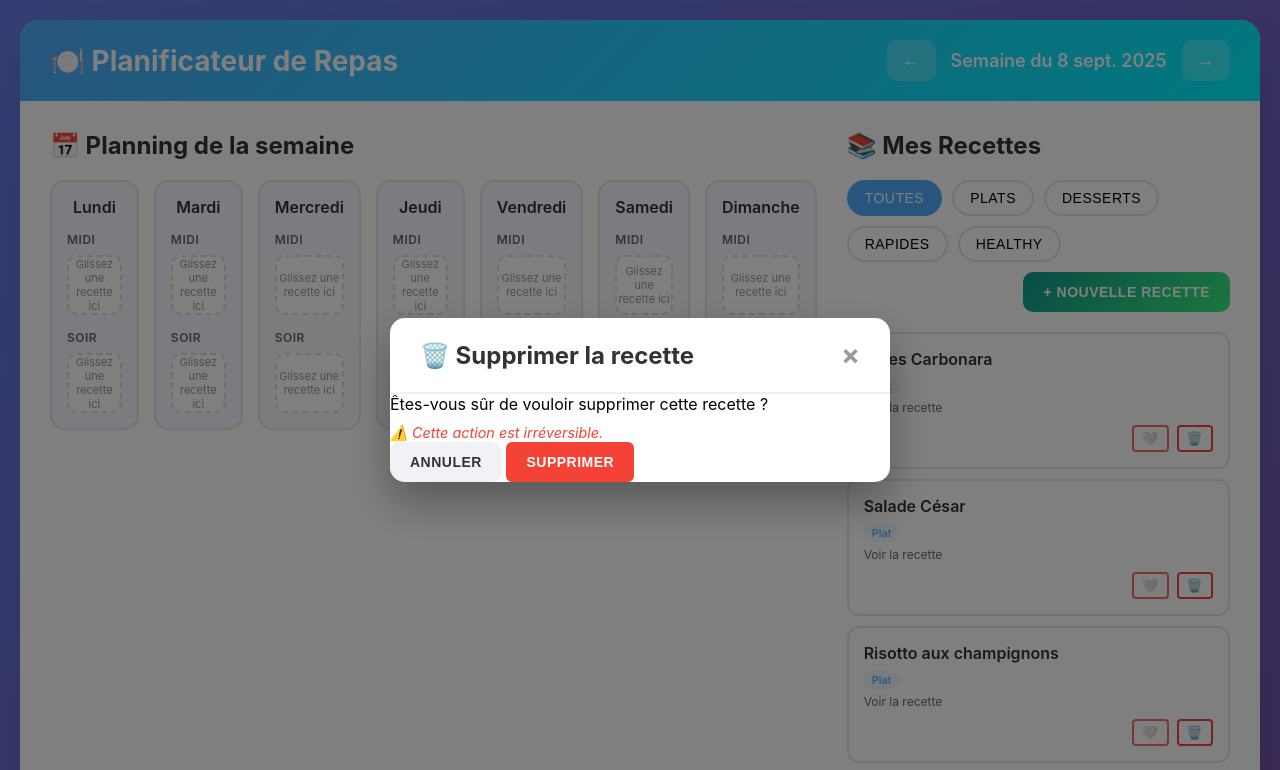
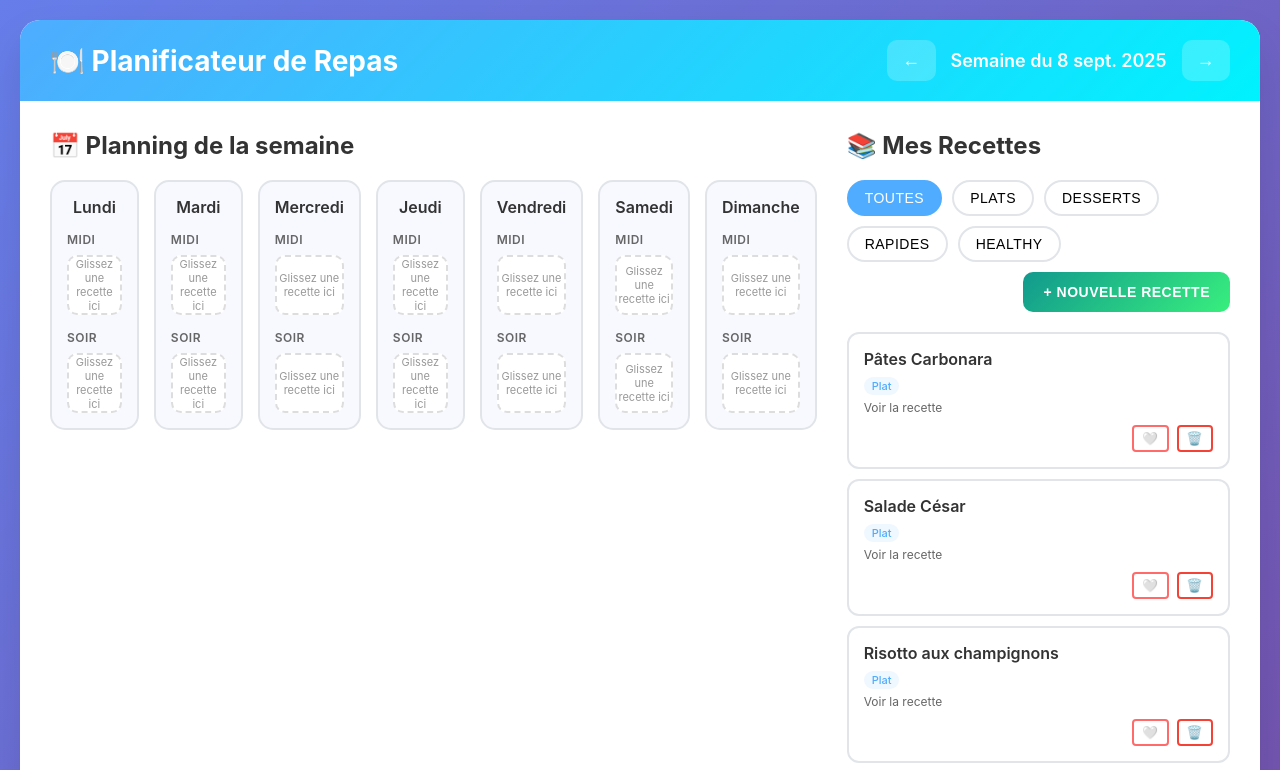
Before and after one commit to NairoD34/notion-meal-planner, a plain HTML site: page widget/index.html in a window 1280 px wide. Shown: the top 770 px of the page. Drawn offline with Linux system fonts and the light colour scheme.

Commit message:
Fix: Correction de la modale de suppression - fermeture et affichage

```diff
--- a/widget/script.js
+++ b/widget/script.js
@@ -618,21 +618,21 @@ async function deleteRecipe(recipeId) {
 
 // Initialiser les événements de suppression
 function setupDeleteModal() {
-    const closeDeleteModal = document.getElementById('close-delete-modal');
-    const cancelDelete = document.getElementById('cancel-delete');
-    const confirmDelete = document.getElementById('confirm-delete');
+    const closeDeleteModalBtn = document.getElementById('close-delete-modal');
+    const cancelDeleteBtn = document.getElementById('cancel-delete');
+    const confirmDeleteBtn = document.getElementById('confirm-delete');
 
     // Fermer la modale
-    if (closeDeleteModal) {
-        closeDeleteModal.addEventListener('click', closeDeleteModal);
+    if (closeDeleteModalBtn) {
+        closeDeleteModalBtn.addEventListener('click', closeDeleteModal);
     }
-    if (cancelDelete) {
-        cancelDelete.addEventListener('click', closeDeleteModal);
+    if (cancelDeleteBtn) {
+        cancelDeleteBtn.addEventListener('click', closeDeleteModal);
     }
 
     // Confirmer la suppression
-    if (confirmDelete) {
-        confirmDelete.addEventListener('click', async () => {
+    if (confirmDeleteBtn) {
+        confirmDeleteBtn.addEventListener('click', async () => {
             if (recipeToDelete) {
                 await deleteRecipe(recipeToDelete);
                 closeDeleteModal();
--- a/widget/styles.css
+++ b/widget/styles.css
@@ -591,3 +591,8 @@ button:hover {
     font-style: italic;
     margin-top: 10px;
 }
+
+/* Modale de suppression */
+#delete-modal {
+    display: none;
+}
```
